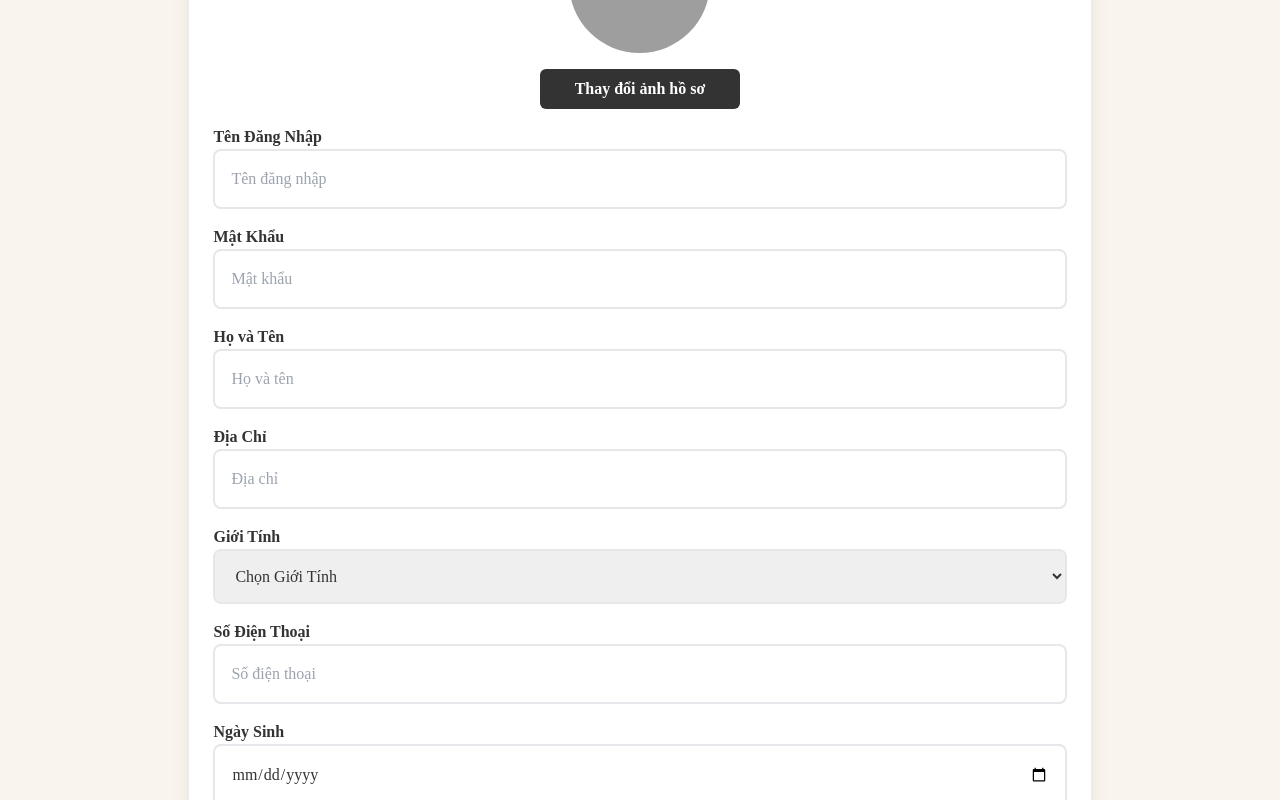
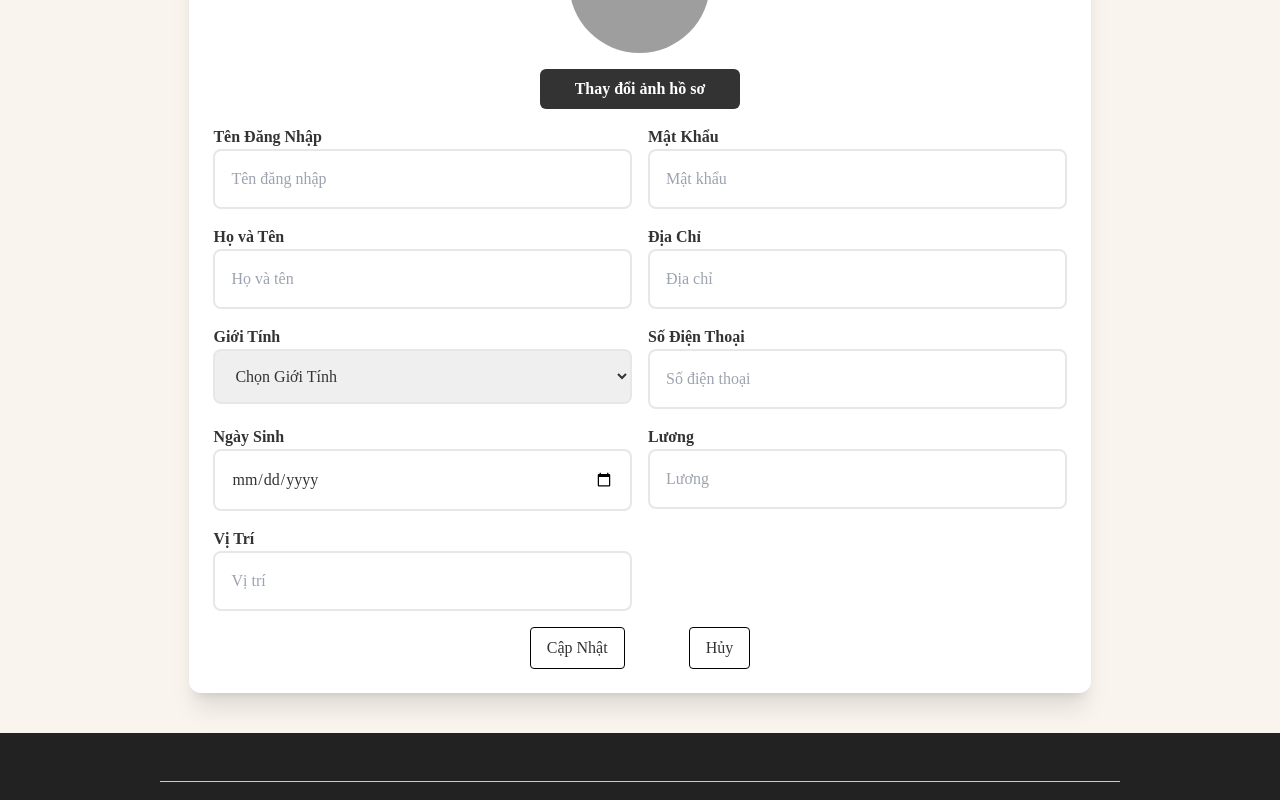
Before and after one commit to duclong1311/coffee-smart-system, a React (Create React App) app: page /update in a window 1280 px wide. Shown: the part 400-1200 px from the top of the page. Built offline with nearby package versions, Linux system fonts and the light colour scheme; grey boxes are pictures that could not be loaded.

Commit message:
sua login

```diff
--- a/src/components/user/Login.js
+++ b/src/components/user/Login.js
@@ -133,7 +133,9 @@ export function Login() {
                     </div>
 
                     <div className="md:h-full bg-[#fff] rounded-xl lg:p-12 p-8">
-                        <img src="https://readymadeui.com/signin-image.webp" className="w-full h-full object-contain" alt="login-image" />
+                    <img src="https://images8.alphacoders.com/134/1349209.png" style={{ width: '500px', height: '350px' }} alt="login-image" />
+
+
                     </div>
                 </div>
             </div>
--- a/src/components/user/Profile.js
+++ b/src/components/user/Profile.js
@@ -24,27 +24,33 @@ export function Profile() {
             <div className="bg-cover bg-center bg-[#F9F4EE] bg-[url('https://example.com/your-image.jpg')] text-gray-300 py-10">
                 <section className="lg:w-[80%] md:w-[90%] xs:w-[96%] mx-auto flex gap-4">
                     <div className="lg:w-[88%] md:w-[80%] sm:w-[88%] xs:w-full mx-auto shadow-xl p-6 rounded-xl h-fit self-center bg-[#fff] text-[#333]">
-                        <h1 className="lg:text-3xl md:text-2xl sm:text-xl xs:text-xl font-serif font-bold mb-2 text-[#333] text-center f ">
+                        <h1 className="lg:text-3xl md:text-2xl sm:text-xl xs:text-xl font-serif font-bold mb-4 text-[#333] text-center">
                             Thông Tin Cá Nhân
                         </h1>
 
-                        {/* Ảnh nền */}
-                        <div className="w-full rounded-xl bg-[url('https://png.pngtree.com/background/20210709/original/pngtree-coffee-background-for-simple-coffee-restaurant-picture-image_905317.jpg')] bg-cover bg-center bg-no-repeat items-center mb-6">
-                            {/* Ảnh hồ sơ */}
-                            <div className="mx-auto flex justify-center w-[141px] h-[141px] bg-blue-300/20 rounded-full bg-[url('https://cdn.eva.vn/upload/3-2021/images/2021-07-31/182636312_1294694704259617_8777969660546104509_n-down-1627714443-420-width800height1067.jpg')] bg-cover bg-center bg-no-repeat"></div>
+                        {/* Cover photo */}
+                        <div className="w-full h-[150px] bg-[url('https://images8.alphacoders.com/134/1349209.png')] bg-cover bg-center mb-6 rounded-xl"></div>
+
+                        {/* Container for user information and profile image */}
+                        <div className="flex flex-col md:flex-row-reverse gap-6 items-start md:items-center mb-6">
+                            {/* Profile image */}
+                            <div className="w-[250px] h-[250px] bg-[url('https://cdn.eva.vn/upload/3-2021/images/2021-07-31/182636312_1294694704259617_8777969660546104509_n-down-1627714443-420-width800height1067.jpg')] bg-cover bg-center bg-no-repeat"></div>
+
+                            {/* User information */}
+                            <div className="flex-1">
+                                <p className="mb-2 font-semibold">Tên Đăng Nhập: <span className="font-normal">{user.username}</span></p>
+                                <p className="mb-2 font-semibold">Mật Khẩu: <span className="font-normal">{user.password}</span></p>
+                                <p className="mb-2 font-semibold">Họ và Tên: <span className="font-normal">{user.fullName}</span></p>
+                                <p className="mb-2 font-semibold">Địa Chỉ: <span className="font-normal">{user.address}</span></p>
+                                <p className="mb-2 font-semibold">Giới Tính: <span className="font-normal">{user.gender}</span></p>
+                                <p className="mb-2 font-semibold">Số Điện Thoại: <span className="font-normal">{user.phone}</span></p>
+                                <p className="mb-2 font-semibold">Ngày Sinh: <span className="font-normal">{user.dob}</span></p>
+                                <p className="mb-2 font-semibold">Lương: <span className="font-normal">{user.salary}</span></p>
+                                <p className="mb-2 font-semibold">Vị Trí: <span className="font-normal">{user.position}</span></p>
+                            </div>
                         </div>
 
-                        {/* Hiển thị thông tin cá nhân */}
-                        <p className=" mb-2 font-semibold">Tên Đăng Nhập : <span className="font-normal">{user.username}</span></p>
-                        <p className=" mb-2 font-semibold">Mật Khẩu : <span className="font-normal">{user.password}</span></p>
-                        <p className=" mb-2 font-semibold">Họ và Tên : <span className="font-normal">{user.fullName}</span></p>
-                        <p className=" mb-2 font-semibold">Địa Chỉ : <span className="font-normal">{user.address}</span></p>
-                        <p className=" mb-2 font-semibold">Giới Tính : <span className="font-normal">{user.gender}</span></p>
-                        <p className=" mb-2 font-semibold">Số Điện Thoại : <span className="font-normal">{user.phone}</span></p>
-                        <p className=" mb-2 font-semibold">Ngày Sinh : <span className="font-normal">{user.dob}</span></p>
-                        <p className=" mb-2 font-semibold">Lương : <span className="font-normal">{user.salary}</span></p>
-                        <p className=" mb-2 font-semibold">Vị Trí : <span className="font-normal">{user.position}</span></p>
-
+                        {/* Buttons */}
                         <div className="flex justify-center space-x-4 mt-4">
                             <Link to="/" className="px-4 py-2 bg-white text-[#333] rounded hover:bg-[#333] hover:text-white transition border border-black">
                                 Quay Về
--- a/src/components/user/Update.js
+++ b/src/components/user/Update.js
@@ -125,8 +125,8 @@ function Update() {
                                 className="hidden"
                             />
                         </div>
-
                         <form onSubmit={handleSubmit} className="space-y-4">
+                            <div className="grid grid-cols-2 gap-4">
                                 {/* Username */}
                                 <div>
                                     <label className="block text-[#333] font-semibold">Tên Đăng Nhập</label>
@@ -135,7 +135,7 @@ function Update() {
                                         name="username"
                                         value={user.username}
                                         onChange={handleChange}
-                                    className="w-full p-4 border-2 rounded-lg text-[#333] "
+                                        className="w-full p-4 border-2 rounded-lg text-[#333]"
                                         placeholder="Tên đăng nhập"
                                     />
                                 </div>
@@ -152,7 +152,9 @@ function Update() {
                                         placeholder="Mật khẩu"
                                     />
                                 </div>
+                            </div>
 
+                            <div className="grid grid-cols-2 gap-4">
                                 {/* Full Name */}
                                 <div>
                                     <label className="block text-[#333] font-bold">Họ và Tên</label>
@@ -178,7 +180,9 @@ function Update() {
                                         placeholder="Địa chỉ"
                                     />
                                 </div>
+                            </div>
 
+                            <div className="grid grid-cols-2 gap-4">
                                 {/* Gender */}
                                 <div>
                                     <label className="block text-[#333] font-bold">Giới Tính</label>
@@ -207,7 +211,9 @@ function Update() {
                                         placeholder="Số điện thoại"
                                     />
                                 </div>
+                            </div>
 
+                            <div className="grid grid-cols-2 gap-4">
                                 {/* Date of Birth */}
                                 <div>
                                     <label className="block text-[#333] font-bold">Ngày Sinh</label>
@@ -216,9 +222,10 @@ function Update() {
                                         name="dob"
                                         value={user.dob}
                                         onChange={handleChange}
-                                    className="w-full p-4 border-2 rounded-lg text-[#333] ml-auto rtl"
+                                        className="w-full p-4 border-2 rounded-lg text-[#333]"
                                     />
                                 </div>
+
                                 {/* Salary - Display Only */}
                                 <div>
                                     <label className="block text-[#333] font-bold">Lương</label>
@@ -231,7 +238,9 @@ function Update() {
                                         placeholder="Lương"
                                     />
                                 </div>
+                            </div>
 
+                            <div className="grid grid-cols-2 gap-4">
                                 {/* Position - Display Only */}
                                 <div>
                                     <label className="block text-[#333] font-bold">Vị Trí</label>
@@ -244,11 +253,12 @@ function Update() {
                                         placeholder="Vị trí"
                                     />
                                 </div>
-
+                            </div>
+                            <div className="flex justify-center space-x-16 mt-4">
                                 {/* Submit Button */}
                                 <button
                                     type="submit"
-                                className="w-full p-4 bg-[#333] text-white rounded-lg font-semibold mt-4 hover:opacity-90"
+                                    className="px-4 py-2 bg-white text-[#333] rounded hover:bg-[#333] hover:text-white transition border border-black"
                                 >
                                     Cập Nhật
                                 </button>
@@ -257,11 +267,14 @@ function Update() {
                                 <button
                                     type="button"
                                     onClick={() => navigate("/profile")}
-                                className="w-full p-4 rounded-lg bg-red-500 text-white cursor-pointer font-semibold text-center shadow-xs transition-all duration-500 hover:bg-red-700"
+                                    className="px-4 py-2 bg-white text-[#333] rounded hover:bg-[#FF0000] hover:text-white transition border border-black"
                                 >
                                     Hủy
                                 </button>
+                            </div>
                         </form>
+
+
                     </div>
                 </section>
             </div>
```
Also changed, not shown: src/test/test.html (+2 -1 lines). Lines whose indentation alone changed are shown as unchanged.
